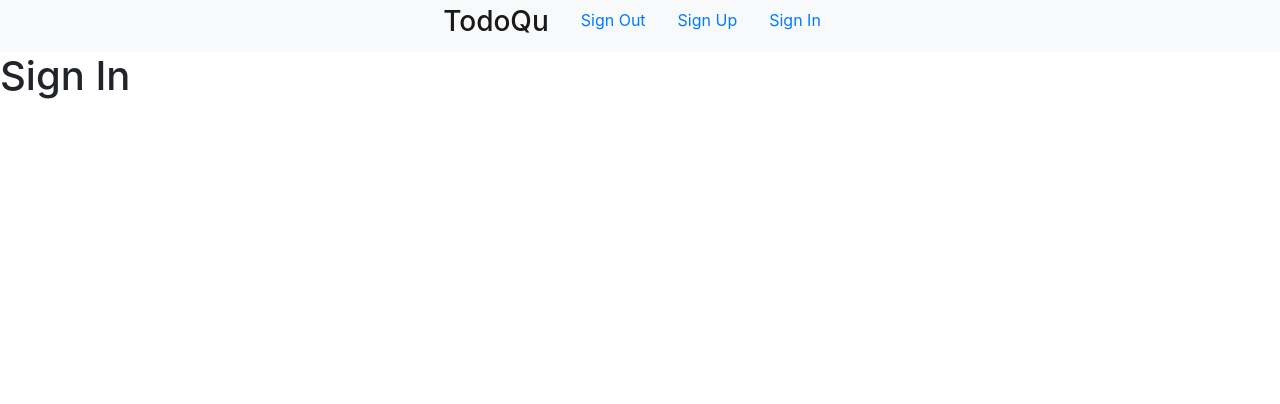
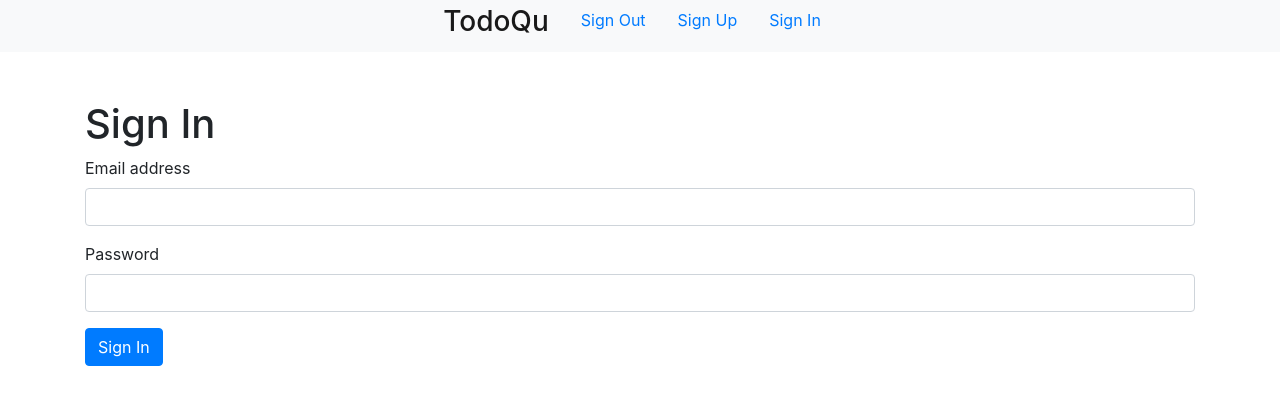
Before and after one commit to Ariska138/todoqu.web.app, a React (Create React App) app: page /signin in a window 1280 px wide. Shown: the top 404 px of the page. Built offline with nearby package versions, Linux system fonts and the light colour scheme.

Commit message:
modify page sign in from bootstrap form

```diff
--- a/src/components/auth/SignIn.jsx
+++ b/src/components/auth/SignIn.jsx
@@ -1,12 +1,26 @@
-import React, {Component} from "react";
+import React, { Component } from "react";
 
 class SignIn extends Component {
-
   state = {};
 
   render() {
     return (
+      <div className="container my-5">
         <h1> Sign In</h1>
+        <form autoComplete="off">
+          <div className="form-group">
+            <label htmlFor="email">Email address</label>
+            <input type="email" className="form-control" id="email" />
+          </div>
+          <div className="form-group">
+            <label htmlFor="password">Password</label>
+            <input type="password" className="form-control" id="password" />
+          </div>
+          <button type="submit" className="btn btn-primary">
+            Sign In
+          </button>
+        </form>
+      </div>
     );
   }
 }
```
Lines whose indentation alone changed are shown as unchanged.
